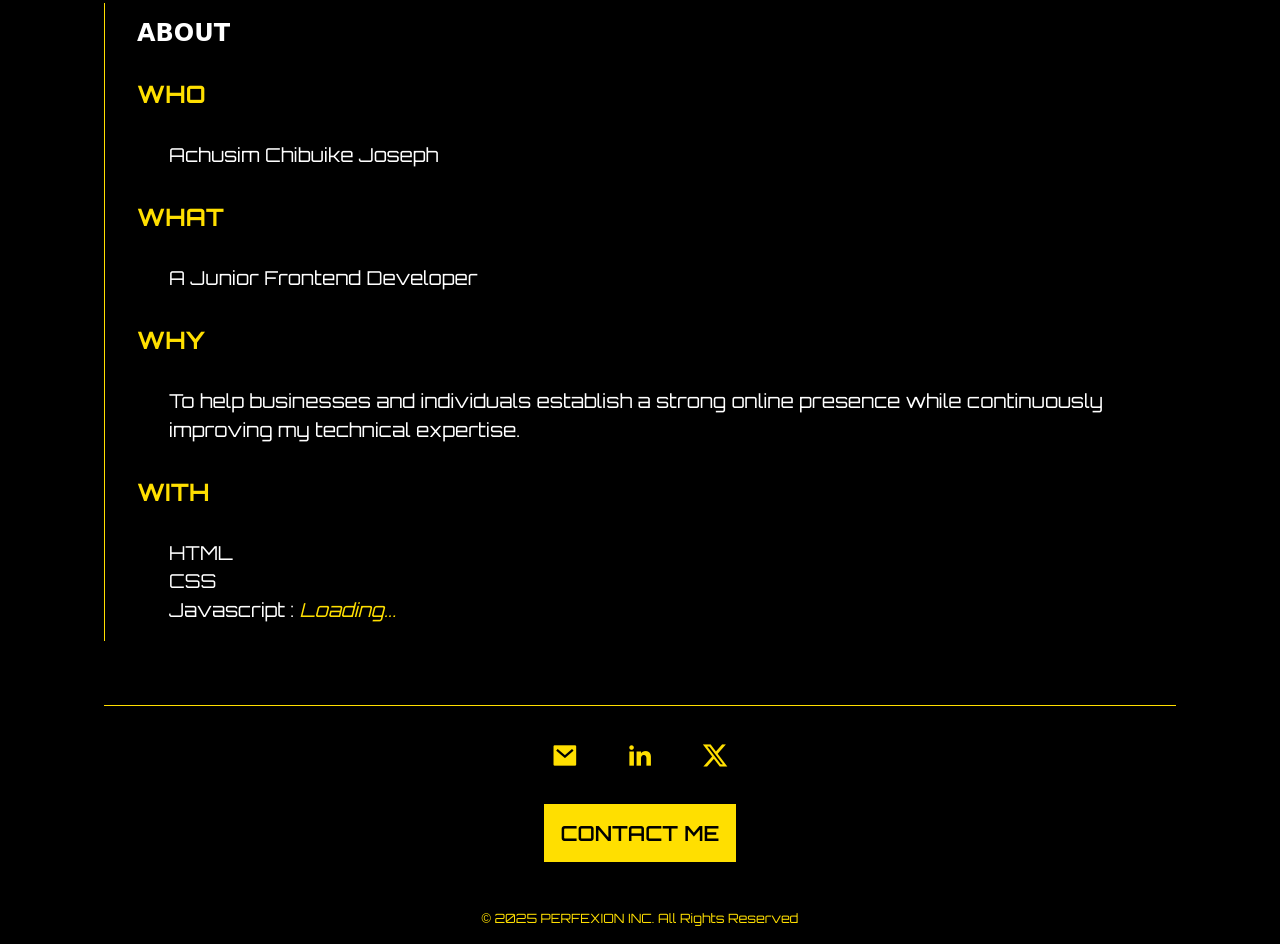
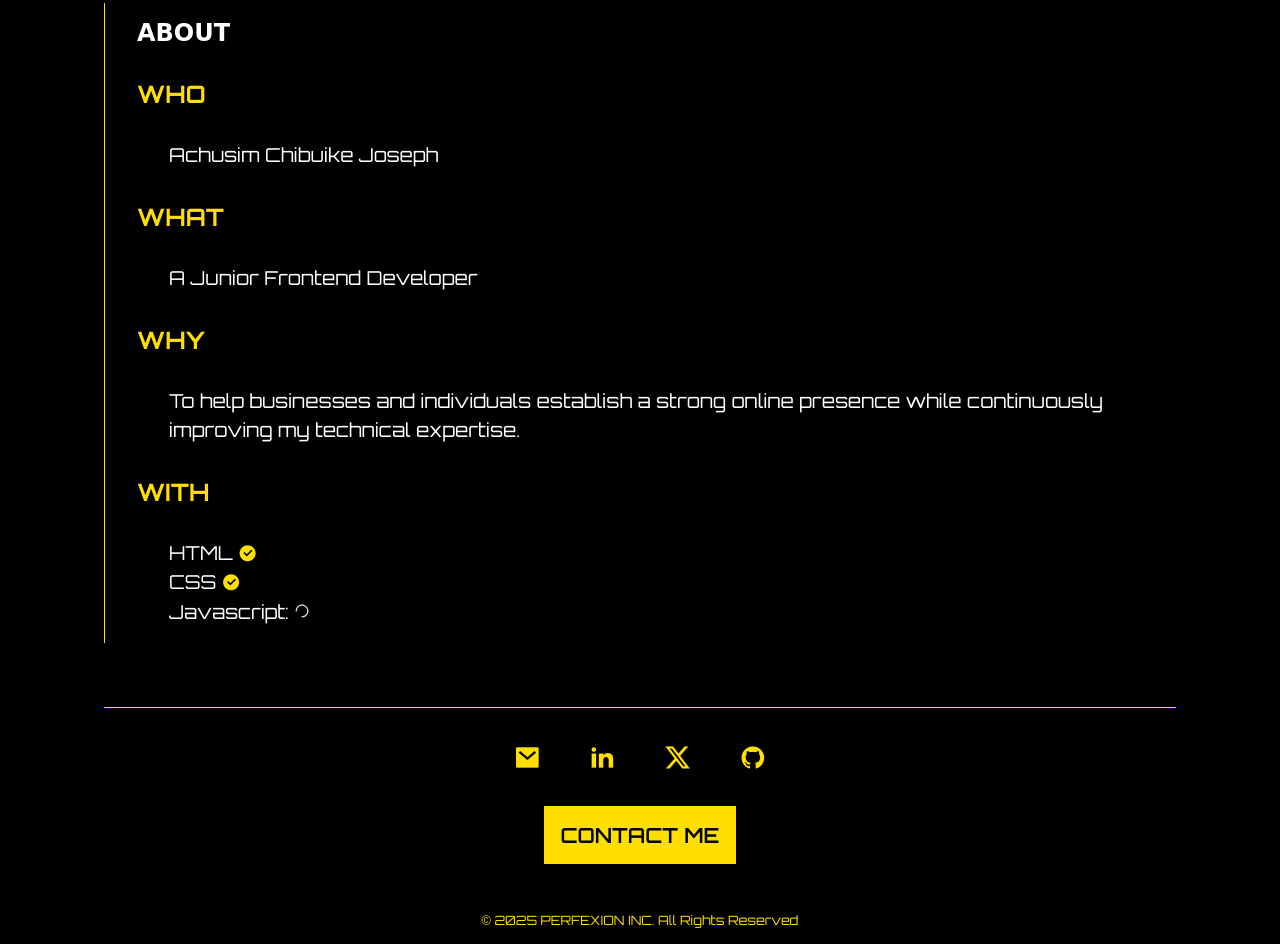
Before and after one commit to PERFEXION17/achusim, a plain HTML site: page index.html in a window 1280 px wide. Shown: the part 2924-3868 px from the top of the page. Drawn offline with nearby package versions, Linux system fonts and the light colour scheme; a web font is replaced by a local one.

Commit message:
added my github link replaced the loading text with a loading animation added an .svg file in assets

```diff
--- a/index.html
+++ b/index.html
@@ -3,7 +3,10 @@
   <head>
     <meta charset="UTF-8" />
     <meta name="viewport" content="width=device-width, initial-scale=1.0" />
-    <meta name="description" content="Junior Frontend Developer – Achusim Chibuike Joseph, HTML / CSS / JavaScript.">
+    <meta
+      name="description"
+      content="Junior Frontend Developer – Achusim Chibuike Joseph, HTML / CSS / JavaScript."
+    />
     <link rel="stylesheet" href="styles.css" />
     <link
       href="https://cdn.jsdelivr.net/npm/remixicon@4.5.0/fonts/remixicon.css"
@@ -120,10 +123,21 @@
           <h2>WITH</h2>
           <div class="txt_box">
             <p>
-              HTML <br />
-              CSS <br />
-              Javascript : <span class="loading">Loading...</span
-              ><span class="cursor">|</span>
+              HTML <i class="ri-checkbox-circle-fill"></i><br />
+              CSS <i class="ri-checkbox-circle-fill"></i><br />
+              Javascript:
+              <svg
+                class="load"
+                xmlns="http://www.w3.org/2000/svg"
+                height="16px"
+                viewBox="0 -960 960 960"
+                width="16px"
+                fill="#e3e3e3"
+              >
+                <path
+                  d="M480-96q-78.72 0-148.8-30.24-70.08-30.24-122.4-82.56-52.32-52.32-82.56-122.4Q96-401.28 96-480q0-79.68 30.22-149.28 30.21-69.6 82.49-121.92 52.28-52.32 122.3-82.56Q401.04-864 479.69-864 496-864 506-854t10 25.51q0 15.51-10 26T480-792q-129.67 0-220.84 90.5Q168-611 168-480.5T259.16-259q91.17 91 220.84 91 131 0 221.5-91.16Q792-350.33 792-480q0-16 10.49-26t26-10Q844-516 854-506q10 10 10 26.31 0 78.65-30.24 148.68-30.24 70.02-82.56 122.3-52.32 52.28-121.92 82.49Q559.68-96 480-96Z"
+                />
+              </svg>
             </p>
           </div>
         </div>
@@ -143,6 +157,8 @@
             <a href="https://x.com/jo_seph17" target="_blank"
               ><i class="ri-twitter-x-fill"></i
             ></a>
+            <a href="https://github.com/PERFEXION17" target="_blank"
+              ><i class="ri-github-fill"></i></a>
           </div>
           <a href="https://wa.me/+2348100334346" target="_blank" class="cta"
             >CONTACT ME</a
--- a/styles.css
+++ b/styles.css
@@ -207,8 +207,39 @@ main {
 }
 
 .loading{
-    font-style: italic;
+    background: linear-gradient(90deg, var(--sec_color), #fff, var(--sec_color));
+    background-size: 200% 100%;
+    -webkit-background-clip: text;
+    -webkit-text-fill-color: transparent;
+    animation: shimmer 1.5s infinite;
+}
+
+@keyframes shimmer {
+    0% {
+        background-position: -200% 0;
+    }
+
+    100% {
+        background-position: 200% 0;
+    }
+}
+
+.ri-checkbox-circle-fill{
     color: var(--sec_color);
+}
+
+.load{
+
+    animation: load 2s linear infinite;
+}
+
+@keyframes load{
+    0%{
+        transform: rotate(0deg);
+    }
+    100%{
+        transform: rotate(360deg);
+    }
 }
 
 .contact {
```
Also changed, not shown: assets/progress_activity_16dp_E3E3E3_FILL0_wght400_GRAD0_opsz20.svg (added).
